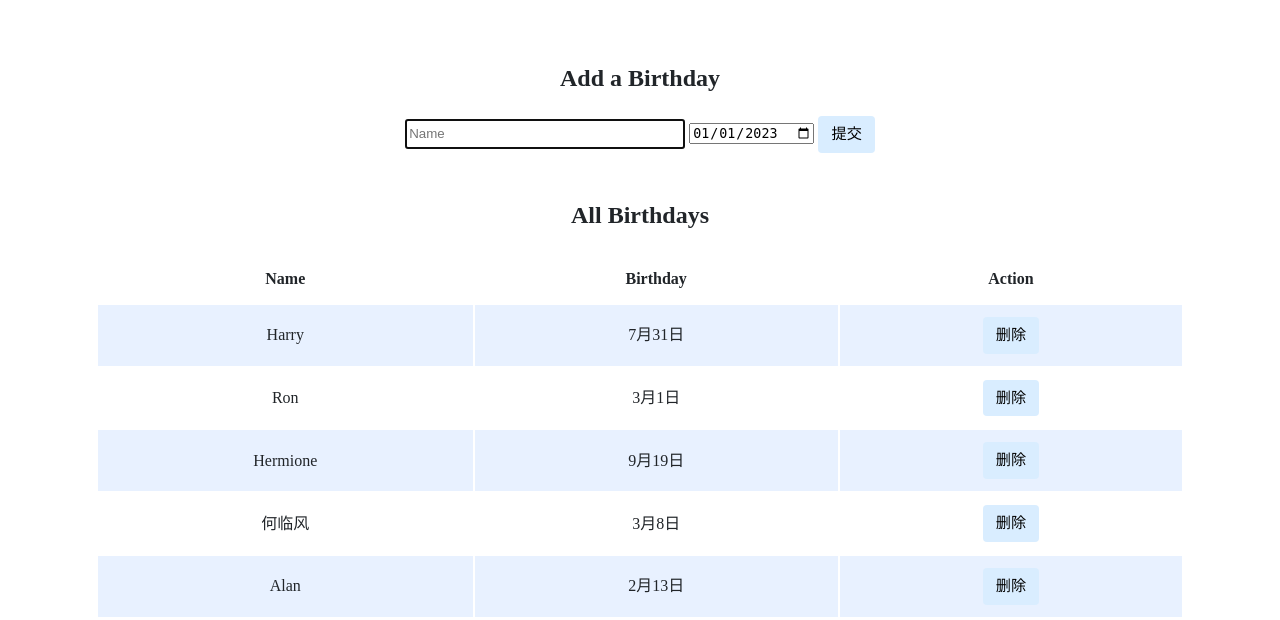
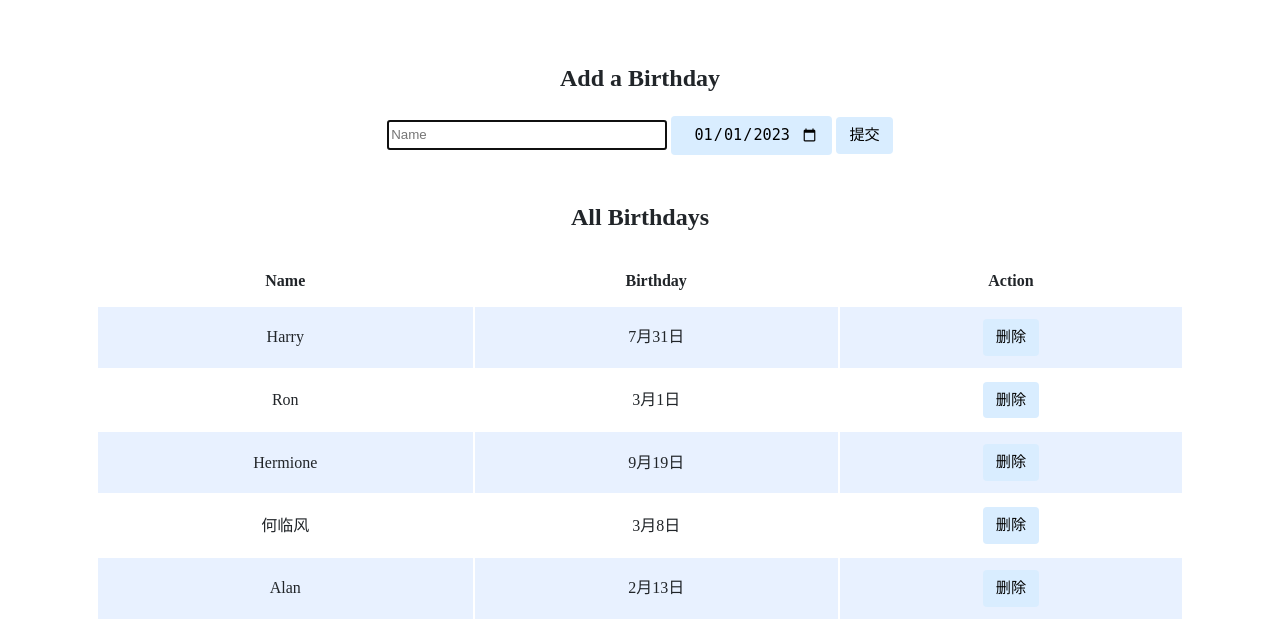
Before and after one commit to heddxh/CS50X, a Flask app: page / in a window 1280 px wide. Shown: the part 200-820 px from the top of the page. Run offline with Flask 2, Linux system fonts and the light colour scheme; data comes from the database, SQL or seed files in the repository; some libraries are stand-ins or nearby versions.

Commit message:
Wed, Feb 22, 2023, 12:56 PM +08:00

```diff
--- a/week9/birthdays/static/styles.css
+++ b/week9/birthdays/static/styles.css
@@ -66,7 +66,16 @@ input[type="text"]:hover, input[type="number"]:hover {
 }
 
 input[type="date"] {
-
+    background-color: #d9edff;
+    border: 1px solid transparent;
+    border-radius: 0.25rem;
+    font-size: 0.95rem;
+    font-weight: 400;
+    line-height: 1.5;
+    padding: 0.375rem 0.75rem;
+    text-align: center;
+    transition: color 0.15s ease-in-out, background-color 0.15s ease-in-out, border-color 0.15s ease-in-out, box-shadow 0.15s ease-in-out;
+    vertical-align: middle;
 }
 
 table {
```
